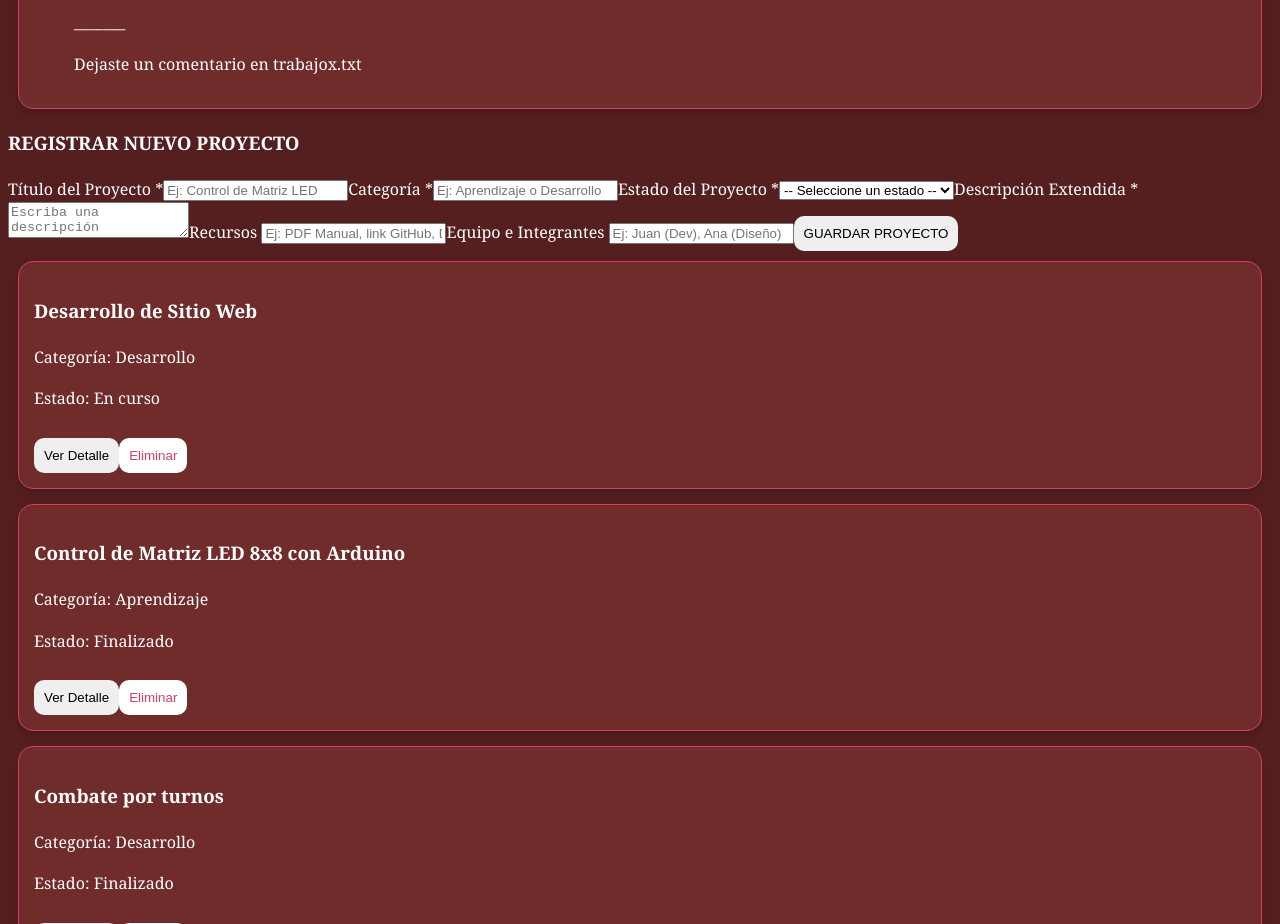
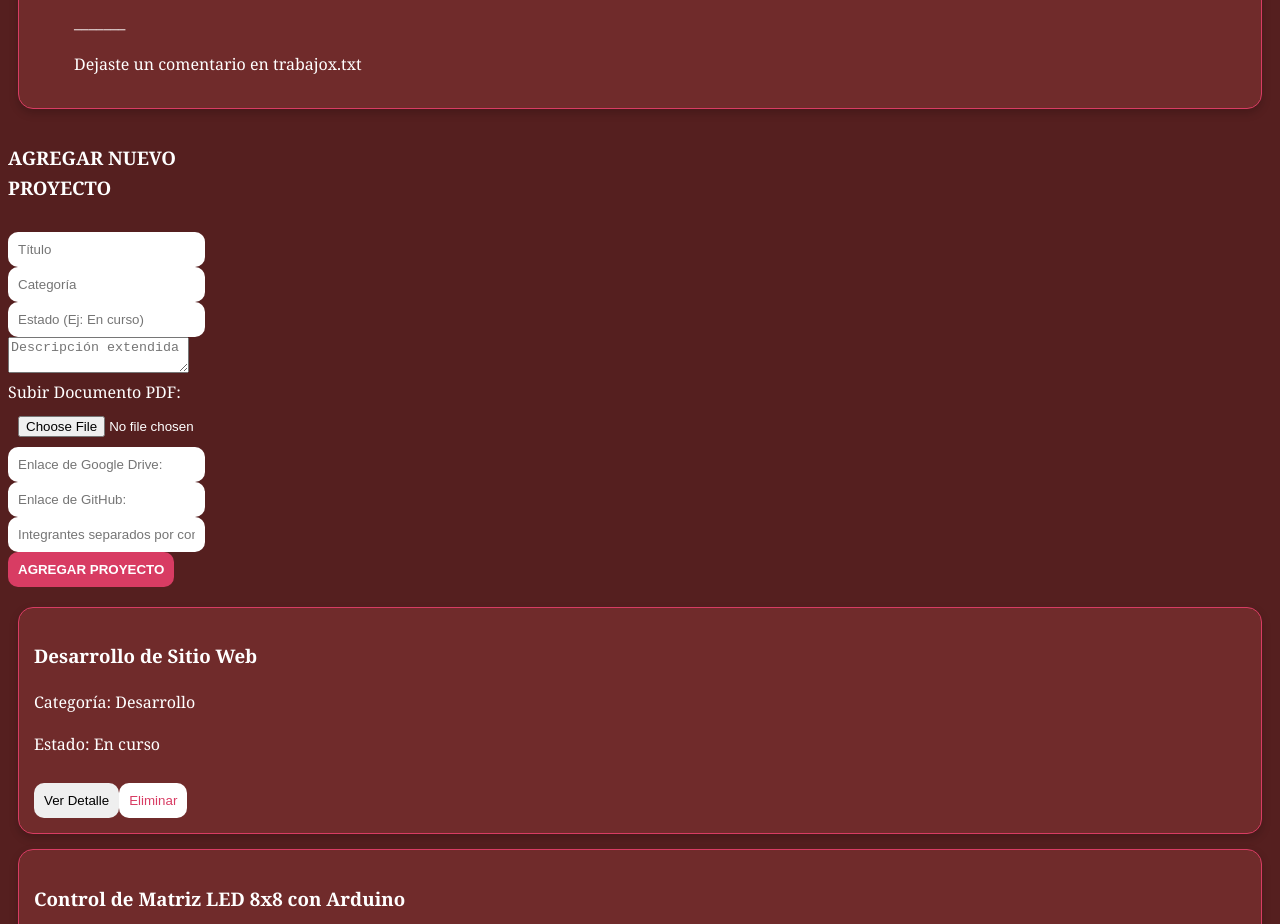
Before and after one commit to Meliip414/PV_tp3_grupo16, a React (Vite) app in the folder pv_tp3_grupo16/: page / in a window 1280 px wide. Shown: the part 780-1704 px from the top of the page. Built offline with nearby package versions, Linux system fonts and the light colour scheme.

Commit message:
Agregue arreglos a FormProyecto.jsx - Lujan Butron

```diff
--- a/pv_tp3_grupo16/src/components/FormProyecto.jsx
+++ b/pv_tp3_grupo16/src/components/FormProyecto.jsx
@@ -6,11 +6,13 @@ const FormProyecto = ({ onAgregar }) => {
         categoria: "",
         estado: "",
         descripcion: "",
-        recursos: "",
-        equipo: ""
+        pdfNombre: "",
+        drive: "",
+        github: "",
+        integrantes: ""
     });
 
-    const { titulo, categoria, estado, descripcion, recursos, equipo } = proyectoForm;
+    const { titulo, categoria, estado, descripcion, pdfNombre, drive, github, integrantes } = proyectoForm;
 
     const handleChange = (e) => {
         const { name, value } = e.target;
@@ -20,101 +22,114 @@ const FormProyecto = ({ onAgregar }) => {
         });
     };
 
+    const handleFileChange = (e) => {
+        const archivoReal = e.target.files[0];
+        if (archivoReal) {
+            setProyectoForm({
+                ...proyectoForm,
+                pdfNombre: archivoReal.name
+            });
+        }
+    };
+
+    const procesarIntegrantesAObjetos = () => {
+        if (!integrantes.trim()) return [];
+        return integrantes.split(",").map(item => {
+            const partes = item.split("-");
+            const nombre = partes[0] ? partes[0].trim() : "Sin nombre";
+            const rol = partes[1] ? partes[1].trim() : "Integrante";
+            return { nombre, rol };
+        }).filter(miembro => miembro.nombre !== "" && miembro.nombre !== "Sin nombre");
+    };
+
     const handleSubmit = (e) => {
         e.preventDefault();
+
+        if (!pdfNombre && !drive.trim() && !github.trim()) {
+            alert("Por favor, subí un archivo PDF o poné un enlace (Drive/GitHub).");
+            return;
+        }
+
+        if (!integrantes.trim()) {
+            alert("Por favor, agregá al menos un integrante.");
+            return;
+        }
+
+        const arregloEquipo = procesarIntegrantesAObjetos();
 
         const nuevoProyecto = {
             titulo: titulo.trim(),
             categoria: categoria.trim(),
             estado,
             descripcion: descripcion.trim(),
-            // Convierte textos separados por coma en arreglos limpios
-            recursos: recursos.split(",").map(r => r.trim()).filter(Boolean),
-            equipo: equipo.split(",").map(e => e.trim()).filter(Boolean),
+            recursos: {
+                pdf: pdfNombre || null,
+                drive: drive.trim() || null,
+                github: github.trim() || null
+            },
+            equipo: arregloEquipo,
             visibilidad: true
         };
 
         onAgregar(nuevoProyecto);
-
 
         setProyectoForm({
             titulo: "",
             categoria: "",
             estado: "",
             descripcion: "",
-            recursos: "",
-            equipo: ""
+            pdfNombre: "",
+            drive: "",
+            github: "",
+            integrantes: ""
         });
+
+        document.getElementById("input-file-pdf").value = "";
     };
 
     return (
-        <div className="formulario-contenedor">
-            <h3>REGISTRAR NUEVO PROYECTO</h3>
-            <form onSubmit={handleSubmit} className="form-layout">
+        <div className="formulario">
+            <h3>AGREGAR NUEVO PROYECTO</h3>
+            <form onSubmit={handleSubmit}>
 
-                <label>Título del Proyecto *</label>
+                <input type="text" placeholder="Título" name="titulo" value={titulo} onChange={handleChange} required />
+                <input type="text" placeholder="Categoría" name="categoria" value={categoria} onChange={handleChange} required />
+                <input type="text" placeholder="Estado (Ej: En curso)" name="estado" value={estado} onChange={handleChange} required />
+                <textarea placeholder="Descripción extendida" name="descripcion" value={descripcion} onChange={handleChange} required />
+
+                <div className="campo-archivo">
+                    <label>Subir Documento PDF:</label>
+                    <input
+                        type="file"
+                        id="input-file-pdf"
+                        accept=".pdf"
+                        onChange={handleFileChange}
+                    />
+                    {pdfNombre && <p className="archivo-seleccionado">Seleccionado: {pdfNombre}</p>}
+                </div>
+
+                <input type="url" placeholder="Enlace de Google Drive:" name="drive" value={drive} onChange={handleChange} />
+                <input type="url" placeholder="Enlace de GitHub:" name="github" value={github} onChange={handleChange} />
+
                 <input
                     type="text"
-                    name="titulo"
-                    value={titulo}
+                    placeholder="Integrantes separados por comas"
+                    name="integrantes"
+                    value={integrantes}
                     onChange={handleChange}
-                    placeholder="Ej: Control de Matriz LED"
-                    required
                 />
 
-                <label>Categoría *</label>
-                <input
-                    type="text"
-                    name="categoria"
-                    value={categoria}
-                    onChange={handleChange}
-                    placeholder="Ej: Aprendizaje o Desarrollo"
-                    required
-                />
+                {integrantes.trim() && (
+                    <div className="vista-previa-json">
+                    <small>[Vista previa estructura JSON (Equipo)]:</small>
+                    <pre>
+                        {JSON.stringify(procesarIntegrantesAObjetos(), null, 2)}
+                    </pre>
+                    </div>
+                )}
 
-                <label>Estado del Proyecto *</label>
-                <select
-                    name="estado"
-                    value={estado}
-                    onChange={handleChange}
-                    required
-                >
-                    <option value="">-- Seleccione un estado --</option>
-                    <option value="En curso">En curso</option>
-                    <option value="Finalizado">Finalizado</option>
-                    <option value="Pendiente">Pendiente</option>
-                </select>
-
-                <label>Descripción Extendida * </label>
-                <textarea
-                    name="descripcion"
-                    value={descripcion}
-                    onChange={handleChange}
-                    placeholder="Escriba una descripción detallada..."
-                    minLength={50}
-                    required
-                />
-
-                <label>Recursos </label>
-                <input
-                    type="text"
-                    name="recursos"
-                    value={recursos}
-                    onChange={handleChange}
-                    placeholder="Ej: PDF Manual, link GitHub, Drive"
-                />
-
-                <label>Equipo e Integrantes </label>
-                <input
-                    type="text"
-                    name="equipo"
-                    value={equipo}
-                    onChange={handleChange}
-                    placeholder="Ej: Juan (Dev), Ana (Diseño)"
-                />
-
-                <button type="submit" className="btn-enviar">
-                    GUARDAR PROYECTO
+                <button type="submit" className="btn-agregar">
+                    AGREGAR PROYECTO
                 </button>
             </form>
         </div>
```
